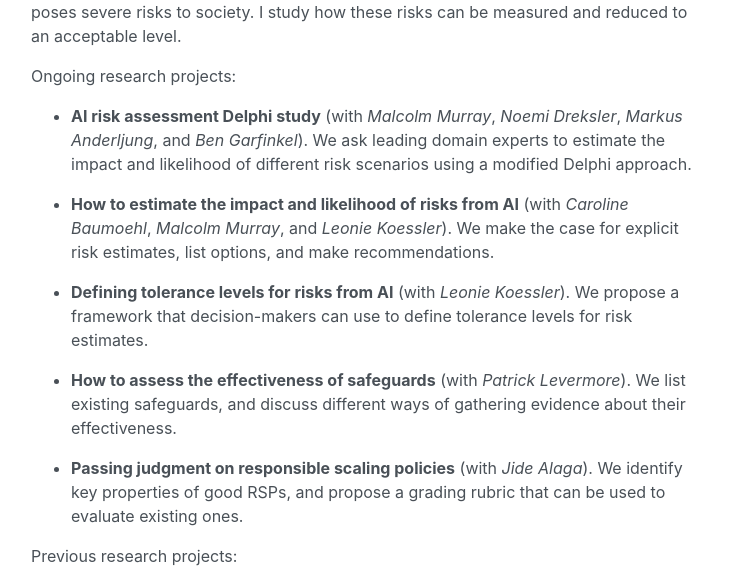
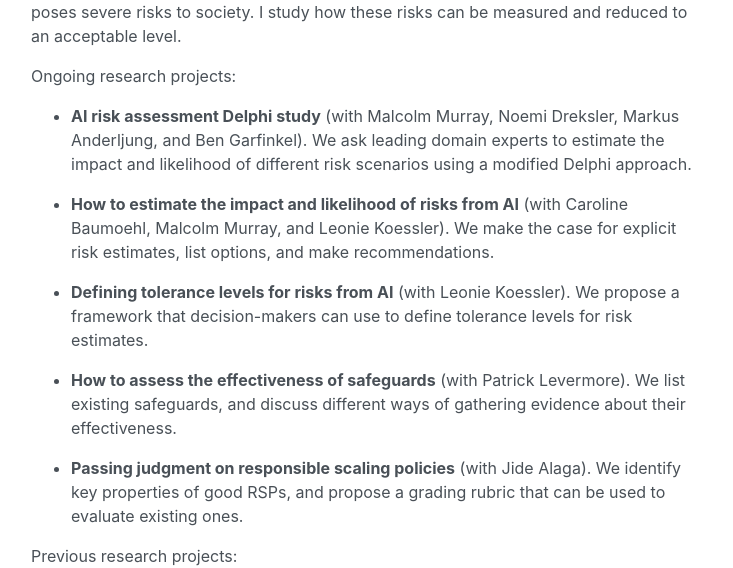
Before and after one commit to jonasschuett/jonasschuett.github.io, a Jekyll site: the page built from _posts/2020-04-04-introduction.md, in a window 1280 px wide and 900 px high, scrolled down 1250 px. Shown: the part 154-722 px from the top of the window, without its empty margins (273-1006 px from the left). Built offline with Jekyll 4.4.1, drawn with Linux system fonts in a browser that asks for light colours.

```diff
--- a/_posts/2020-04-04-introduction.md
+++ b/_posts/2020-04-04-introduction.md
@@ -31,15 +31,15 @@ It becomes increasingly clear that the development and deployment of frontier AI
 
 Ongoing research projects:
 
-- **AI risk assessment Delphi study** (with *Malcolm Murray*, *Noemi Dreksler*, *Markus Anderljung*, and *Ben Garfinkel*). We ask leading domain experts to estimate the impact and likelihood of different risk scenarios using a modified Delphi approach.
+- **AI risk assessment Delphi study** (with Malcolm Murray, Noemi Dreksler, Markus Anderljung, and Ben Garfinkel). We ask leading domain experts to estimate the impact and likelihood of different risk scenarios using a modified Delphi approach.
 
-- **How to estimate the impact and likelihood of risks from AI** (with *Caroline Baumoehl*, *Malcolm Murray*, and *Leonie Koessler*). We make the case for explicit risk estimates, list options, and make recommendations.
+- **How to estimate the impact and likelihood of risks from AI** (with Caroline Baumoehl, Malcolm Murray, and Leonie Koessler). We make the case for explicit risk estimates, list options, and make recommendations.
 
-- **Defining tolerance levels for risks from AI** (with *Leonie Koessler*). We propose a framework that decision-makers can use to define tolerance levels for risk estimates.
+- **Defining tolerance levels for risks from AI** (with Leonie Koessler). We propose a framework that decision-makers can use to define tolerance levels for risk estimates.
 
-- **How to assess the effectiveness of safeguards** (with *Patrick Levermore*). We list existing safeguards, and discuss different ways of gathering evidence about their effectiveness.
+- **How to assess the effectiveness of safeguards** (with Patrick Levermore). We list existing safeguards, and discuss different ways of gathering evidence about their effectiveness.
 
-- **Passing judgment on responsible scaling policies** (with *Jide Alaga*). We identify key properties of  good RSPs, and propose a grading rubric that can be used to evaluate existing ones.
+- **Passing judgment on responsible scaling policies** (with Jide Alaga). We identify key properties of  good RSPs, and propose a grading rubric that can be used to evaluate existing ones.
 
 Previous research projects:
 
```
